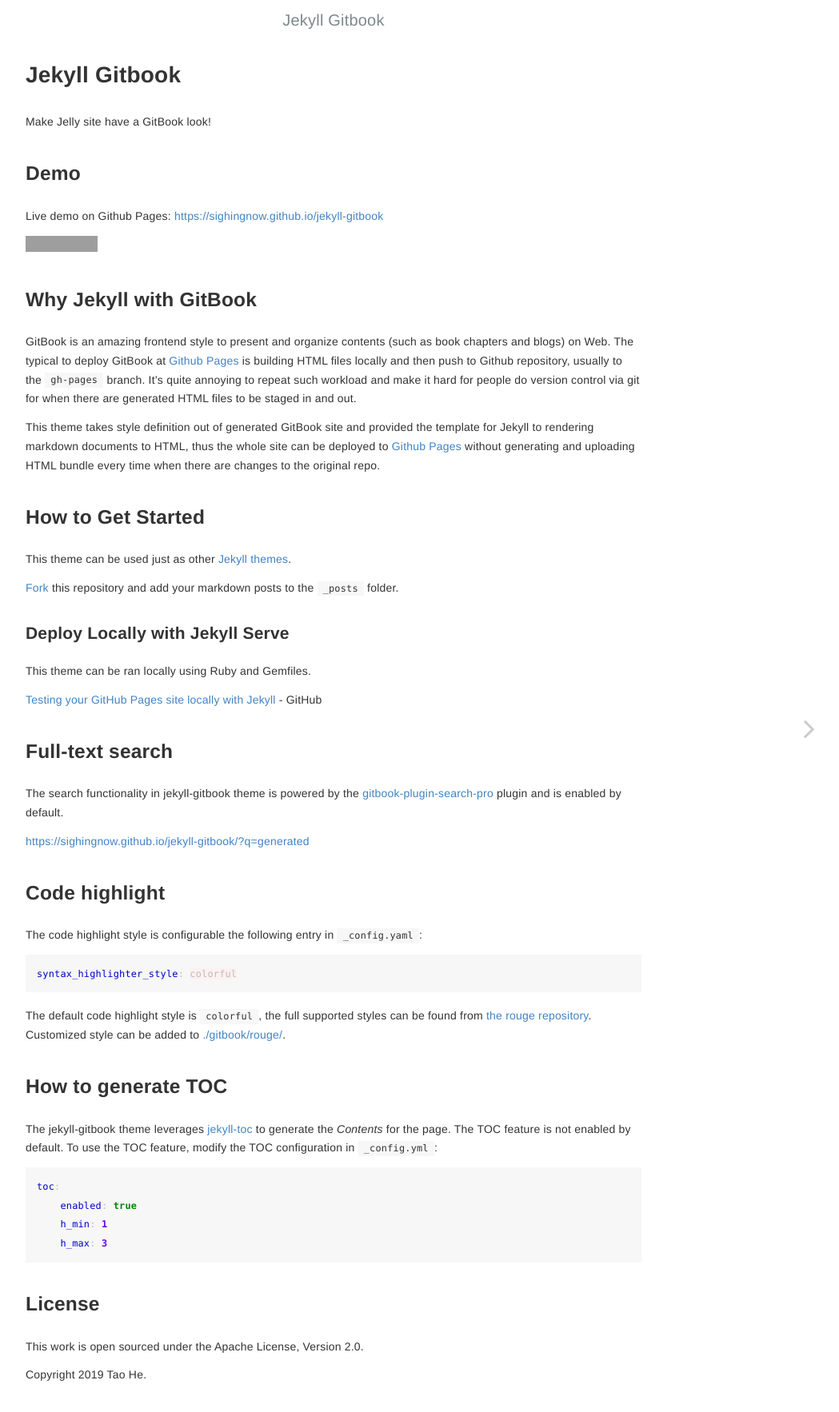
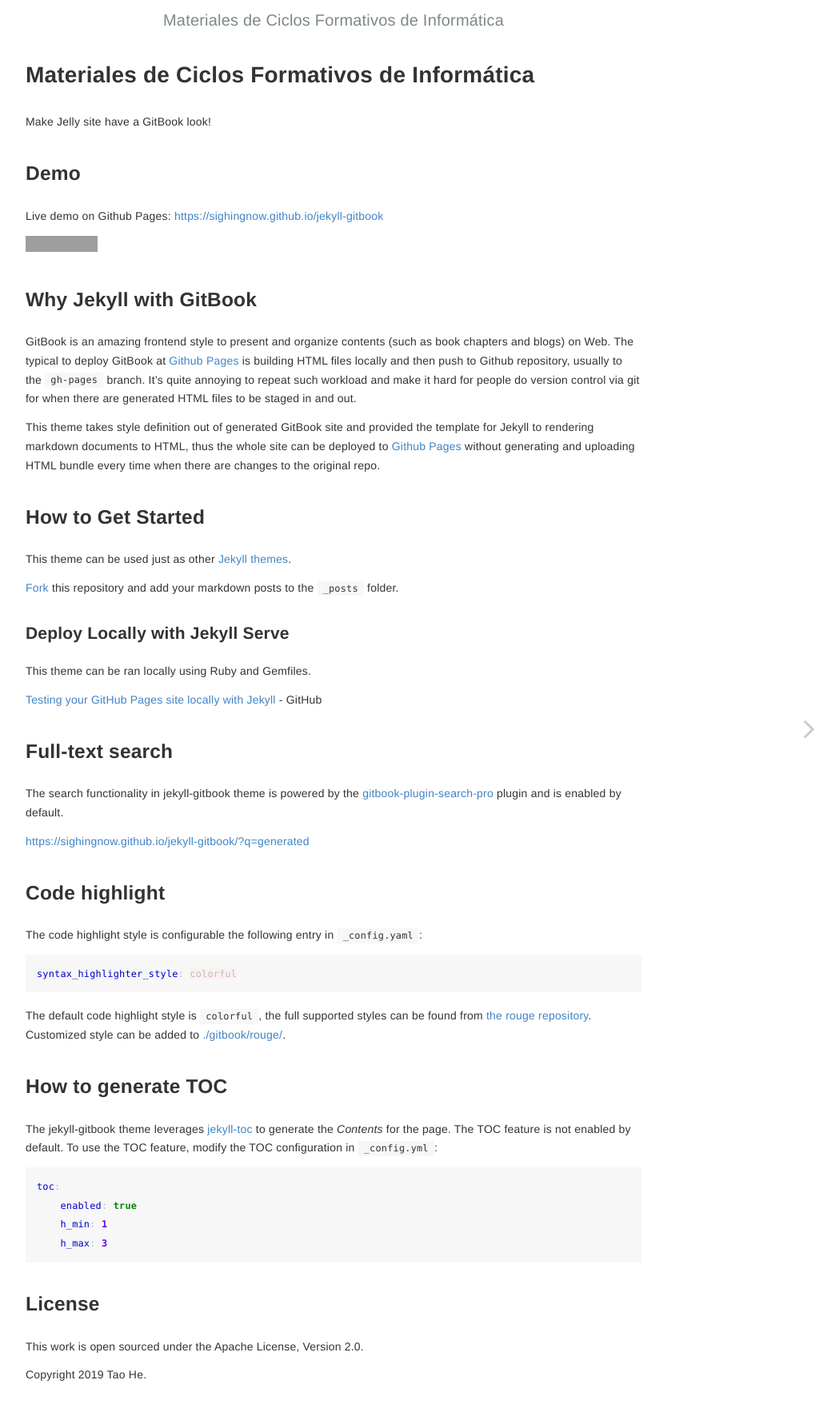
Before and after one commit to migueltomasamat/migueltomasamat.github.io, a Jekyll site: the page built from index.md, in a window 1280 px wide. Shown: the top 1766 px of the page at 80% size, without its empty margins (223-1272 px from the left). Built offline with Jekyll 4.4.1, drawn with Linux system fonts in a browser that asks for light colours; grey boxes are pictures that could not be loaded.

Commit message:
Configuración del _config.yml

```diff
--- a/_config.yml
+++ b/_config.yml
@@ -1,15 +1,15 @@
 # Configurations
-title:            Jekyll Gitbook
-longtitle:        Jekyll Gitbook
-author:           HE Tao
-email:            sighingnow@gmail.com
+title:            Materiales de Ciclos Formativos de Informática
+longtitle:        Materiales para el uso en los ciclos formativos de la especialidad de informática
+author:           Miguel A. Tomás
+email:            migueltomas.informatica@iespacomolla.es
 description: >
-  Build Jekyll site with the GitBook style.
+  Sitio web para el acceso a los materiales utilizados en los cilos formativos de la especialidad de informática
 
 version:          1.0
 gitbook_version:  3.2.3
 
-url:              'https://sighingnow.github.io'
+url:              'https://migueltomasamat.github.io'
 baseurl:          '/jekyll-gitbook'
 rss:              RSS
 
```
